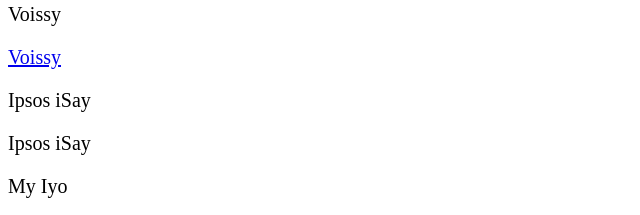
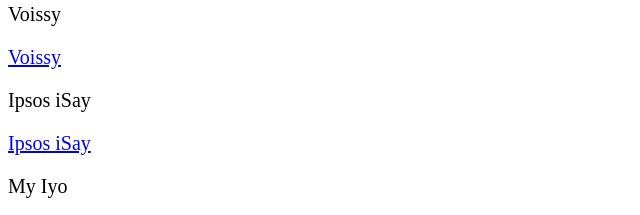
Before and after one commit to Mahlogonolo123/Tshipy-Sthubah-Majeh-777, a plain HTML site: page index.html in a window 1280 px wide. Shown: the part 4920-5135 px from the top of the page, without its empty margins (0-640 px from the left). Drawn offline with Linux system fonts and the light colour scheme.

Commit message:
update index.html

```diff
--- a/index.html
+++ b/index.html
@@ -127,7 +127,7 @@
   <p>Voissy</p>
   <p><a href="https://voissy.com/blogging/672875C35129B/en_ZA">Voissy</a></p>
   <p>Ipsos iSay</p>
-  <p<a href="https://www.ipsosisay.com/join/?campaign_id=gMn0cbxNWFeHHb0Rg1pBoQ%3D%3D&locale=en_ZA&subid=&extrasubid=&referral=74cf4870-9a8c-11ef-af28-e5310170439d">Ipsos iSay</a></p>
+  <p><a href="https://www.ipsosisay.com/join/?campaign_id=gMn0cbxNWFeHHb0Rg1pBoQ%3D%3D&locale=en_ZA&subid=&extrasubid=&referral=74cf4870-9a8c-11ef-af28-e5310170439d">Ipsos iSay</a></p>
   <p>My Iyo</p>
   <p><a href="https://www.myiyo.com/?ref=357298540">My Iyo</a></p>
   <p>Poll Pay</p>
```
